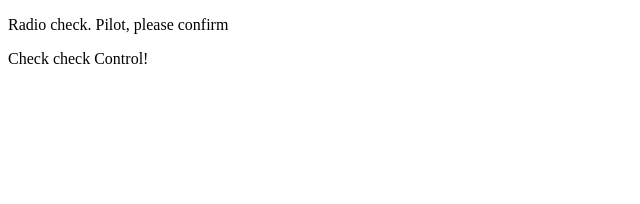
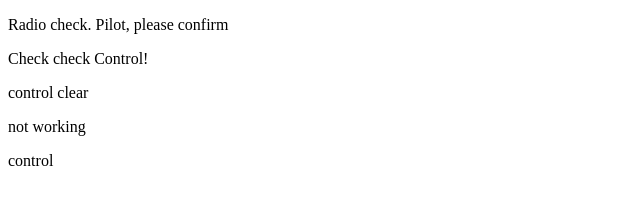
Before and after one commit to Radsv/communication-log, a plain HTML site: page index.html in a window 1280 px wide. Shown: the whole page, without its empty margins (0-640 px from the left). Drawn offline with Linux system fonts and the light colour scheme.

Commit message:
Third try

```diff
--- a/index.html
+++ b/index.html
@@ -3,5 +3,8 @@
     <body>
         <p>Radio check. Pilot, please confirm</p>
         <p>Check check Control!</p>
+        <p>control clear</p>
+        <p>not working</p>
     </body>
+    <h>control</h>
 </html>
```
